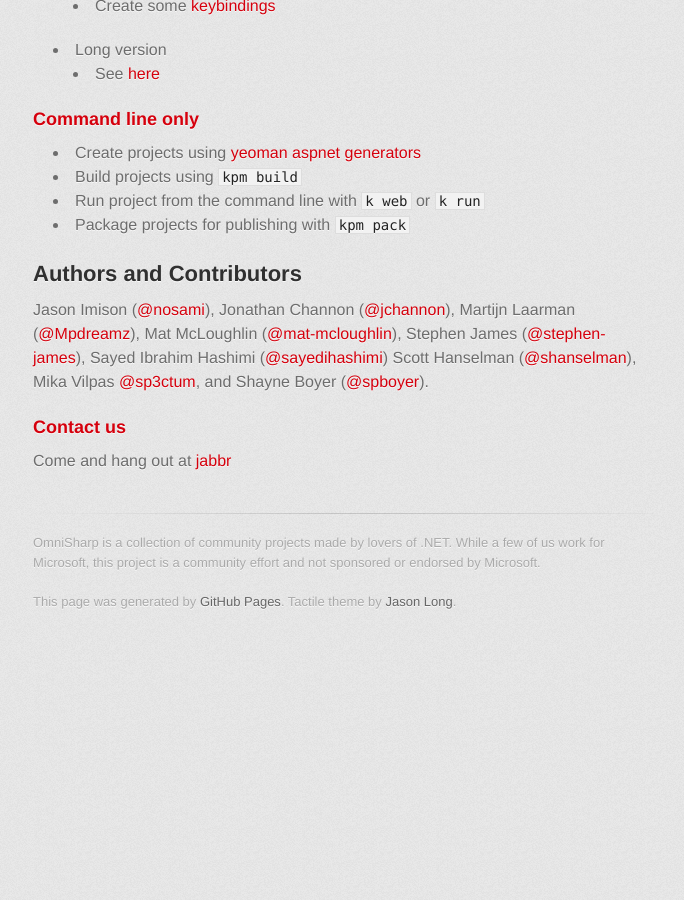
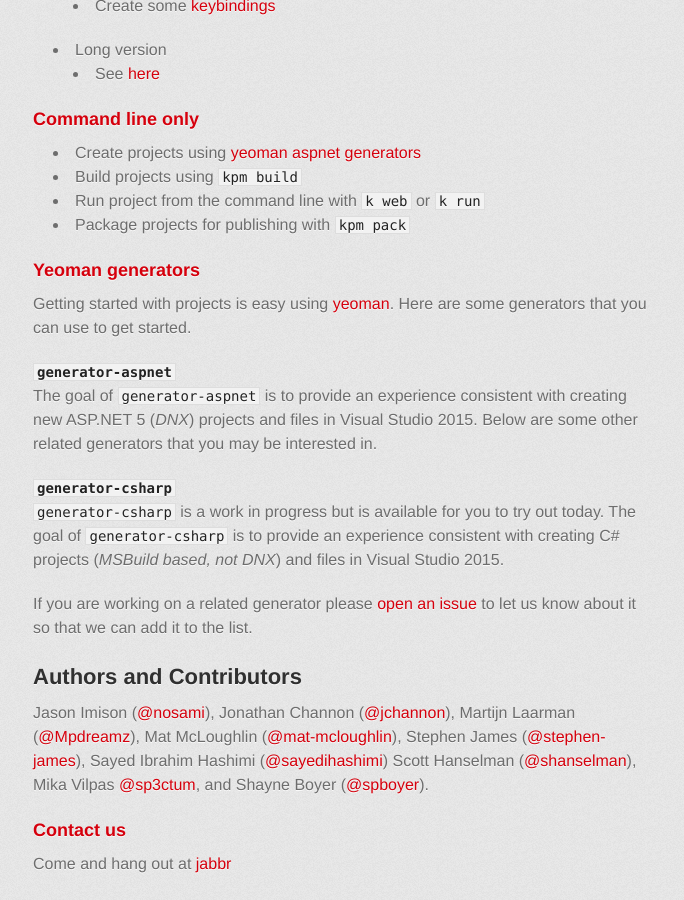
Before and after one commit to OmniSharp/OmniSharp.github.io, a Jekyll site: the page built from index.md, in a window 1280 px wide and 900 px high, scrolled down 1956 px. Shown: the whole window, without its empty margins (297-981 px from the left). Built offline with Jekyll 4.4.1, drawn with Linux system fonts in a browser that asks for light colours; some web fonts are replaced; before the commit the page ends 2597 px from its top, so only the background shows below that.

Commit message:
adding note about yo generators

````diff
--- a/index.md
+++ b/index.md
@@ -61,6 +61,23 @@
 - Run project from the command line with <code>k web</code> or <code>k run</code>
 - Package projects for publishing with <code>kpm pack</code>
 
+### Yeoman generators
+
+Getting started with projects is easy using [yeoman](http://yeoman.io/). Here are some generators that you
+can use to get started.
+
+#### ```generator-aspnet```
+
+The goal of [```generator-aspnet```](https://github.com/OmniSharp/generator-aspnet) is to provide an experience consistent with creating new ASP.NET 5 (_DNX_) projects
+and files in Visual Studio 2015. Below are some other related generators that you may be interested in.
+
+#### ```generator-csharp```
+
+[```generator-csharp```](https://github.com/OmniSharp/generator-csharp) is a work in progress but is available for you to try out today. The goal of [```generator-csharp```](https://github.com/OmniSharp/generator-csharp) is to provide an experience consistent with creating C# projects (_MSBuild based, not DNX_) and files in Visual Studio 2015.
+
+If you are working on a related generator please [open an issue](https://github.com/OmniSharp/generator-aspnet/issues/new) to let us know about it so that we can add it to the list.
+
+
 ## Authors and Contributors
 
 Jason Imison ([@nosami](http://github.com/nosami)), Jonathan Channon ([@jchannon](http://github.com/jchannon)), Martijn Laarman ([@Mpdreamz](http://github.com/Mpdreamz)), Mat McLoughlin ([@mat-mcloughlin](https://github.com/mat-mcloughlin)), Stephen James ([@stephen-james](http://github.com/stephen-james)), Sayed Ibrahim Hashimi ([@sayedihashimi](http://github.com/sayedihashimi)) Scott Hanselman ([@shanselman](http://github.com/shanselman)), Mika Vilpas [@sp3ctum](https://github.com/sp3ctum), and Shayne Boyer ([@spboyer](http://github.com/spboyer)).
````
